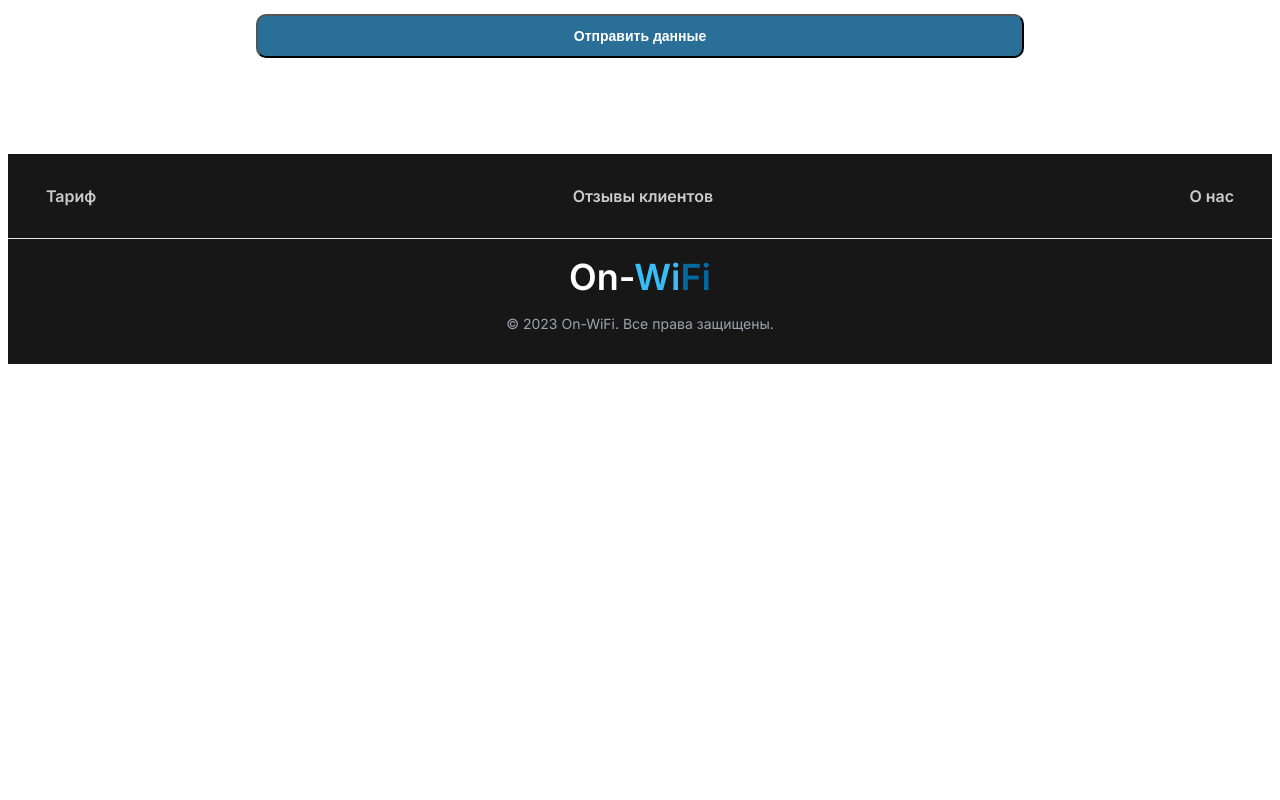
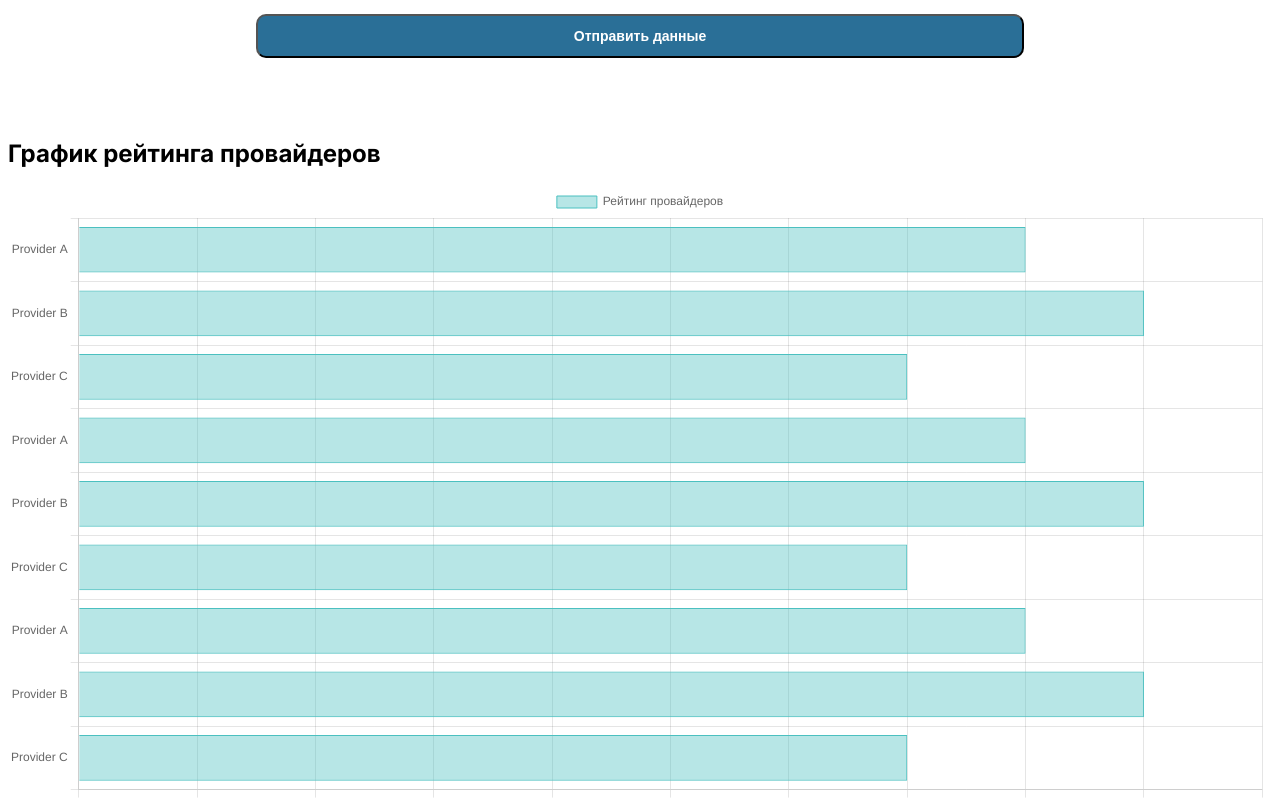
Before and after one commit to TensorFlowKCPT/WiFi-On-Next.jS, a Next.js app: page / in a window 1280 px wide. Shown: the part 6240-7040 px from the top of the page. Before the commit the page ends 6612 px from the top, so only its background shows below. Built offline with nearby package versions, Linux system fonts and the light colour scheme.

Commit message:
начал рейтинг

```diff
--- /dev/null
+++ b/components/RatingChart.tsx
@@ -0,0 +1,41 @@
+'use client';
+import React from 'react';
+import { Bar } from 'react-chartjs-2';
+import { Chart, LinearScale, Title, Legend, CategoryScale, BarElement } from 'chart.js';
+
+Chart.register(LinearScale, Title, Legend, CategoryScale, BarElement);
+
+const RatingChart = ({ providerData }) => {
+  const data = {
+    labels: providerData.map((provider) => provider.name),
+    datasets: [
+      {
+        label: 'Рейтинг провайдеров',
+        backgroundColor: 'rgba(75,192,192,0.4)',
+        borderColor: 'rgba(75,192,192,1)',
+        borderWidth: 1,
+        hoverBackgroundColor: 'rgba(75,192,192,0.6)',
+        hoverBorderColor: 'rgba(75,192,192,1)',
+        data: providerData.map((provider) => provider.rating),
+      },
+    ],
+  };
+
+  const options = {
+    indexAxis: 'y',
+    scales: {
+      x: {
+        beginAtZero: true,
+        max: 10,
+      },
+      y: {
+        beginAtZero: true,
+        height: 200,
+      },
+    },
+  };
+
+  return <Bar data={data} options={options} className="mt-4" />; {/* Добавьте классы Tailwind CSS для отступов */}
+};
+
+export default RatingChart;
--- a/package.json
+++ b/package.json
@@ -10,6 +10,8 @@
   },
   "dependencies": {
     "@types/react-modal": "^3.16.3",
+    "apexcharts": "^3.44.0",
+    "chart.js": "^4.4.0",
     "flowbite": "^2.2.0",
     "flowbite-react": "^0.6.4",
     "framer-motion": "^10.16.5",
@@ -17,6 +19,8 @@
     "next": "14.0.2",
     "rc-slider": "^10.4.0",
     "react": "^18",
+    "react-apexcharts": "^1.4.1",
+    "react-chartjs-2": "^5.2.0",
     "react-dom": "^18",
     "react-modal": "^3.16.1",
     "react-slick": "^0.29.0",
--- a/src/app/page.tsx
+++ b/src/app/page.tsx
@@ -9,11 +9,24 @@ import Tariffs from "components/tariffs";
 import Link from 'next/link';
 import ReviewsList from "components/reviewContainer";
 import ContactUs from "../../components/ContactUs";
+import RatingChart from 'components/RatingChart';
 
 export const metadata: Metadata = {
   title: 'WiFi-On',
   description: 'Лучшие провайдеры',
 }
+const providers = [
+  { name: 'Provider A', rating: 8 },
+  { name: 'Provider B', rating: 9 },
+  { name: 'Provider C', rating: 7 },
+  { name: 'Provider A', rating: 8 },
+  { name: 'Provider B', rating: 9 },
+  { name: 'Provider C', rating: 7 },
+  { name: 'Provider A', rating: 8 },
+  { name: 'Provider B', rating: 9 },
+  { name: 'Provider C', rating: 7 },
+  // Добавьте своих провайдеров и их рейтинги
+];
 
 const App: React.FC = () => {
   return (
@@ -34,6 +47,8 @@ const App: React.FC = () => {
         <ReviewsList />
       </div>
       <ContactUs />
+      <h1 className="text-2xl font-bold mb-4">График рейтинга провайдеров</h1>
+      <RatingChart providerData={providers} />
       <Footer/>
     </div>
   );
--- a/tailwind.config.ts
+++ b/tailwind.config.ts
@@ -35,6 +35,8 @@ module.exports = {
     },
   },
   plugins: [
-    require('flowbite/plugin'),
+    require('flowbite/plugin')({
+      charts: true,
+  }),
   ],
 };
```
Also changed, not shown: 1 other file (tests, documents, lock files or other folders).
